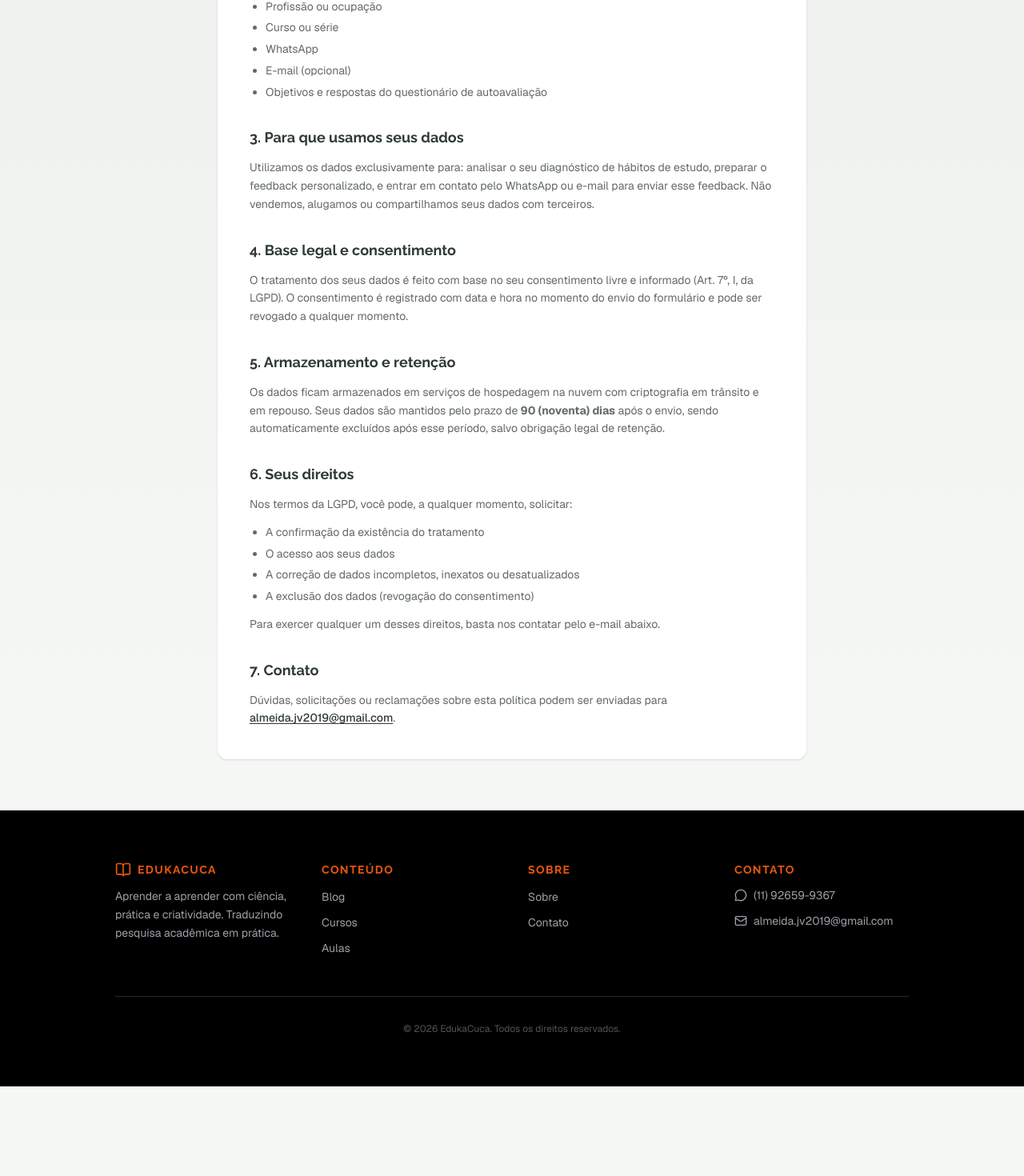
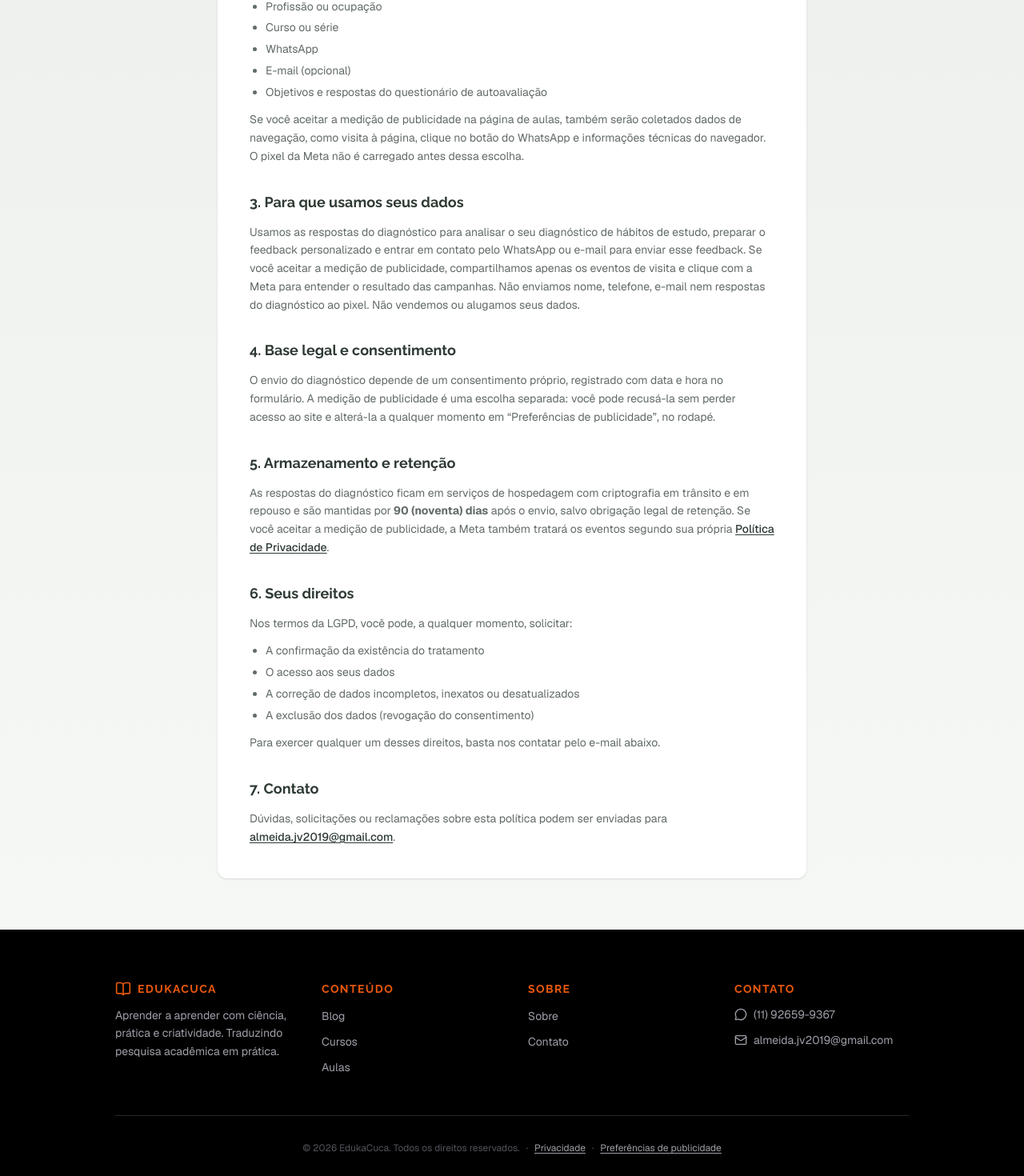
Before and after one commit to vdeviny99/-evidencia-aprendizagem, a Next.js app: page /privacidade in a window 1280 px wide. Shown: the part 613-2083 px from the top of the page at 80% size. Before the commit the page ends 1971 px from the top, so only its background shows below. Built offline with nearby package versions, Linux system fonts and the light colour scheme; no server answers.

Commit message:
NEL-267: Add consent-gated Meta tracking for EdukaCuca lessons

```diff
--- a/src/app/layout.tsx
+++ b/src/app/layout.tsx
@@ -3,6 +3,7 @@ import { Geist, Geist_Mono, Raleway } from "next/font/google";
 
 import { Header } from "@/components/Header";
 import { Footer } from "@/components/Footer";
+import { MarketingTracking } from "@/components/MarketingTracking";
 import "./globals.css";
 
 const geistSans = Geist({
@@ -45,6 +46,7 @@ export default function RootLayout({
         <Header />
         <main className="flex-1">{children}</main>
         <Footer />
+        <MarketingTracking pixelId={process.env.NEXT_PUBLIC_META_PIXEL_ID ?? ""} />
       </body>
     </html>
   );
--- a/src/app/privacidade/page.tsx
+++ b/src/app/privacidade/page.tsx
@@ -29,7 +29,7 @@ export default function PrivacidadePage() {
                 O EdukaCuca é um projeto educacional focado em técnicas de
                 aprendizagem baseadas em evidências. Esta política explica como
                 tratamos os dados pessoais coletados pelo nosso site, em
-                conformidade com a Lei Geral de Proteção de Dados (LGPD – Lei nº
+                conformidade com a Lei Geral de Proteção de Dados (LGPD, Lei nº
                 13.709/2018).
               </p>
             </Section>
@@ -48,34 +48,48 @@ export default function PrivacidadePage() {
                 <li>E-mail (opcional)</li>
                 <li>Objetivos e respostas do questionário de autoavaliação</li>
               </ul>
+              <p className="mt-3">
+                Se você aceitar a medição de publicidade na página de aulas,
+                também serão coletados dados de navegação, como visita à página,
+                clique no botão do WhatsApp e informações técnicas do navegador.
+                O pixel da Meta não é carregado antes dessa escolha.
+              </p>
             </Section>
 
             <Section title="3. Para que usamos seus dados">
               <p>
-                Utilizamos os dados exclusivamente para: analisar o seu
+                Usamos as respostas do diagnóstico para analisar o seu
                 diagnóstico de hábitos de estudo, preparar o feedback
-                personalizado, e entrar em contato pelo WhatsApp ou e-mail para
-                enviar esse feedback. Não vendemos, alugamos ou compartilhamos
-                seus dados com terceiros.
+                personalizado e entrar em contato pelo WhatsApp ou e-mail para
+                enviar esse feedback. Se você aceitar a medição de publicidade,
+                compartilhamos apenas os eventos de visita e clique com a Meta
+                para entender o resultado das campanhas. Não enviamos nome,
+                telefone, e-mail nem respostas do diagnóstico ao pixel. Não
+                vendemos ou alugamos seus dados.
               </p>
             </Section>
 
             <Section title="4. Base legal e consentimento">
               <p>
-                O tratamento dos seus dados é feito com base no seu
-                consentimento livre e informado (Art. 7º, I, da LGPD). O
-                consentimento é registrado com data e hora no momento do envio
-                do formulário e pode ser revogado a qualquer momento.
+                O envio do diagnóstico depende de um consentimento próprio,
+                registrado com data e hora no formulário. A medição de
+                publicidade é uma escolha separada: você pode recusá-la sem
+                perder acesso ao site e alterá-la a qualquer momento em
+                “Preferências de publicidade”, no rodapé.
               </p>
             </Section>
 
             <Section title="5. Armazenamento e retenção">
               <p>
-                Os dados ficam armazenados em serviços de hospedagem na nuvem
-                com criptografia em trânsito e em repouso. Seus dados são
-                mantidos pelo prazo de <strong>90 (noventa) dias</strong> após o
-                envio, sendo automaticamente excluídos após esse período, salvo
-                obrigação legal de retenção.
+                As respostas do diagnóstico ficam em serviços de hospedagem
+                com criptografia em trânsito e em repouso e são mantidas por
+                <strong> 90 (noventa) dias</strong> após o envio, salvo obrigação
+                legal de retenção. Se você aceitar a medição de publicidade,
+                a Meta também tratará os eventos segundo sua própria{" "}
+                <a href="https://www.facebook.com/privacy/policy/" target="_blank" rel="noopener noreferrer" className="font-medium text-accent underline underline-offset-2">
+                  Política de Privacidade
+                </a>
+                .
               </p>
             </Section>
 
--- a/src/components/Footer.tsx
+++ b/src/components/Footer.tsx
@@ -2,6 +2,7 @@ import Link from "next/link";
 import { getServerSession } from "next-auth";
 import { authOptions } from "@/lib/auth";
 import { BookOpen, MessageCircle, Mail } from "lucide-react";
+import { PrivacyPreferencesButton } from "@/components/PrivacyPreferencesButton";
 
 export async function Footer() {
   const session = await getServerSession(authOptions);
@@ -113,6 +114,16 @@ export async function Footer() {
         <div className="mt-12 border-t border-zinc-800 pt-8 text-center text-xs text-zinc-600">
           &copy; {new Date().getFullYear()} EdukaCuca. Todos os direitos
           reservados.
+          <span className="mx-2">·</span>
+          <Link href="/privacidade" className="text-zinc-400 underline underline-offset-2 hover:text-gold">
+            Privacidade
+          </Link>
+          {process.env.NEXT_PUBLIC_META_PIXEL_ID && (
+            <>
+              <span className="mx-2">·</span>
+              <PrivacyPreferencesButton />
+            </>
+          )}
           {isAdmin && (
             <>
               <span className="mx-2">·</span>
--- /dev/null
+++ b/src/components/MarketingTracking.tsx
@@ -0,0 +1,168 @@
+"use client";
+
+import Link from "next/link";
+import { usePathname } from "next/navigation";
+import { useEffect, useRef, useState, useSyncExternalStore } from "react";
+
+const CONSENT_KEY = "edukacuca:marketing-consent:v1";
+const CONSENT_CHANGE_EVENT = "edukacuca:marketing-consent-changed";
+const OPEN_PREFERENCES_EVENT = "edukacuca:open-marketing-preferences";
+const META_SCRIPT_URL = "https://connect.facebook.net/en_US/fbevents.js";
+const WHATSAPP_URL = "https://wa.me/5511926599367";
+
+type Choice = "accepted" | "rejected" | null | "loading";
+type MetaPixel = ((...args: unknown[]) => void) & {
+  callMethod?: (...args: unknown[]) => void;
+  queue?: unknown[][];
+  push?: MetaPixel;
+  loaded?: boolean;
+  version?: string;
+};
+
+declare global {
+  interface Window {
+    fbq?: MetaPixel;
+    _fbq?: MetaPixel;
+  }
+}
+
+function startPixel(pixelId: string) {
+  if (window.fbq) return;
+
+  const fbq = ((...args: unknown[]) => {
+    if (fbq.callMethod) fbq.callMethod(...args);
+    else fbq.queue?.push(args);
+  }) as MetaPixel;
+  fbq.queue = [];
+  fbq.push = fbq;
+  fbq.loaded = true;
+  fbq.version = "2.0";
+  window.fbq = fbq;
+  window._fbq ??= fbq;
+
+  fbq("set", "autoConfig", false, pixelId);
+  fbq("init", pixelId);
+
+  const script = document.createElement("script");
+  script.async = true;
+  script.src = META_SCRIPT_URL;
+  script.dataset.edukacucaMetaPixel = "true";
+  document.head.appendChild(script);
+}
+
+function subscribeToConsent(onChange: () => void) {
+  window.addEventListener("storage", onChange);
+  window.addEventListener(CONSENT_CHANGE_EVENT, onChange);
+  return () => {
+    window.removeEventListener("storage", onChange);
+    window.removeEventListener(CONSENT_CHANGE_EVENT, onChange);
+  };
+}
+
+function readConsent(): Choice {
+  const stored = window.localStorage.getItem(CONSENT_KEY);
+  return stored === "accepted" || stored === "rejected" ? stored : null;
+}
+
+function serverConsent(): Choice {
+  return "loading";
+}
+
+export function MarketingTracking({ pixelId }: { pixelId: string }) {
+  const pathname = usePathname();
+  const choice = useSyncExternalStore(subscribeToConsent, readConsent, serverConsent);
+  const [preferencesOpen, setPreferencesOpen] = useState(false);
+  const lastPageView = useRef<string | null>(null);
+  const configured = /^\d{8,20}$/.test(pixelId);
+  const onLanding = pathname === "/aulas";
+
+  useEffect(() => {
+    const openPreferences = () => setPreferencesOpen(true);
+    window.addEventListener(OPEN_PREFERENCES_EVENT, openPreferences);
+    return () => window.removeEventListener(OPEN_PREFERENCES_EVENT, openPreferences);
+  }, []);
+
+  useEffect(() => {
+    if (!configured || choice !== "accepted" || !onLanding) {
+      window.fbq?.("consent", "revoke");
+      lastPageView.current = null;
+      return;
+    }
+
+    startPixel(pixelId);
+    window.fbq?.("consent", "grant");
+    if (lastPageView.current !== pathname) {
+      window.fbq?.("track", "PageView");
+      lastPageView.current = pathname;
+    }
+  }, [choice, configured, onLanding, pathname, pixelId]);
+
+  useEffect(() => {
+    if (!configured || choice !== "accepted" || !onLanding) return;
+
+    const trackContact = (event: MouseEvent) => {
+      const target = event.target;
+      if (!(target instanceof Element)) return;
+      const link = target.closest<HTMLAnchorElement>("a[href]");
+      if (link?.href.startsWith(WHATSAPP_URL)) {
+        window.fbq?.("track", "Contact", { content_name: "aulas_whatsapp" });
+      }
+    };
+
+    document.addEventListener("click", trackContact, true);
+    return () => document.removeEventListener("click", trackContact, true);
+  }, [choice, configured, onLanding]);
+
+  if (!configured || choice === "loading" || (!onLanding && !preferencesOpen)) return null;
+  if (choice !== null && !preferencesOpen) return null;
+
+  const saveChoice = (next: "accepted" | "rejected") => {
+    const wasAccepted = choice === "accepted";
+    window.localStorage.setItem(CONSENT_KEY, next);
+    if (next === "rejected" && wasAccepted) {
+      window.fbq?.("consent", "revoke");
+      window.location.reload();
+      return;
+    }
+    window.dispatchEvent(new Event(CONSENT_CHANGE_EVENT));
+    setPreferencesOpen(false);
+  };
+
+  return (
+    <aside
+      aria-label="Preferências de publicidade"
+      className="fixed inset-x-4 bottom-4 z-[100] mx-auto max-w-xl rounded-2xl border border-accent/15 bg-white p-5 text-accent shadow-xl sm:p-6"
+    >
+      <h2 className="font-heading text-lg font-bold">Publicidade e privacidade</h2>
+      <p className="mt-2 text-sm leading-relaxed text-accent/75">
+        Com sua permissão, usamos o pixel da Meta nesta página para medir visitas
+        e cliques no WhatsApp. Você pode recusar e continuar navegando. O
+        diagnóstico e suas respostas não são enviados ao pixel. Leia a{" "}
+        <Link href="/privacidade" className="font-semibold underline underline-offset-2">
+          Política de Privacidade
+        </Link>
+        .
+      </p>
+      <div className="mt-5 grid grid-cols-2 gap-3">
+        <button
+          type="button"
+          onClick={() => saveChoice("rejected")}
+          className="rounded-lg border border-accent px-4 py-2.5 text-sm font-semibold hover:bg-accent/5"
+        >
+          Recusar
+        </button>
+        <button
+          type="button"
+          onClick={() => saveChoice("accepted")}
+          className="rounded-lg bg-accent px-4 py-2.5 text-sm font-semibold text-white hover:bg-accent-dark"
+        >
+          Aceitar
+        </button>
+      </div>
+    </aside>
+  );
+}
+
+export function openMarketingPreferences() {
+  window.dispatchEvent(new Event(OPEN_PREFERENCES_EVENT));
+}
--- /dev/null
+++ b/src/components/PrivacyPreferencesButton.tsx
@@ -0,0 +1,15 @@
+"use client";
+
+import { openMarketingPreferences } from "@/components/MarketingTracking";
+
+export function PrivacyPreferencesButton() {
+  return (
+    <button
+      type="button"
+      onClick={openMarketingPreferences}
+      className="text-zinc-400 underline underline-offset-2 hover:text-gold"
+    >
+      Preferências de publicidade
+    </button>
+  );
+}
```
Also changed, not shown: 1 other file (tests, documents, lock files or other folders).
